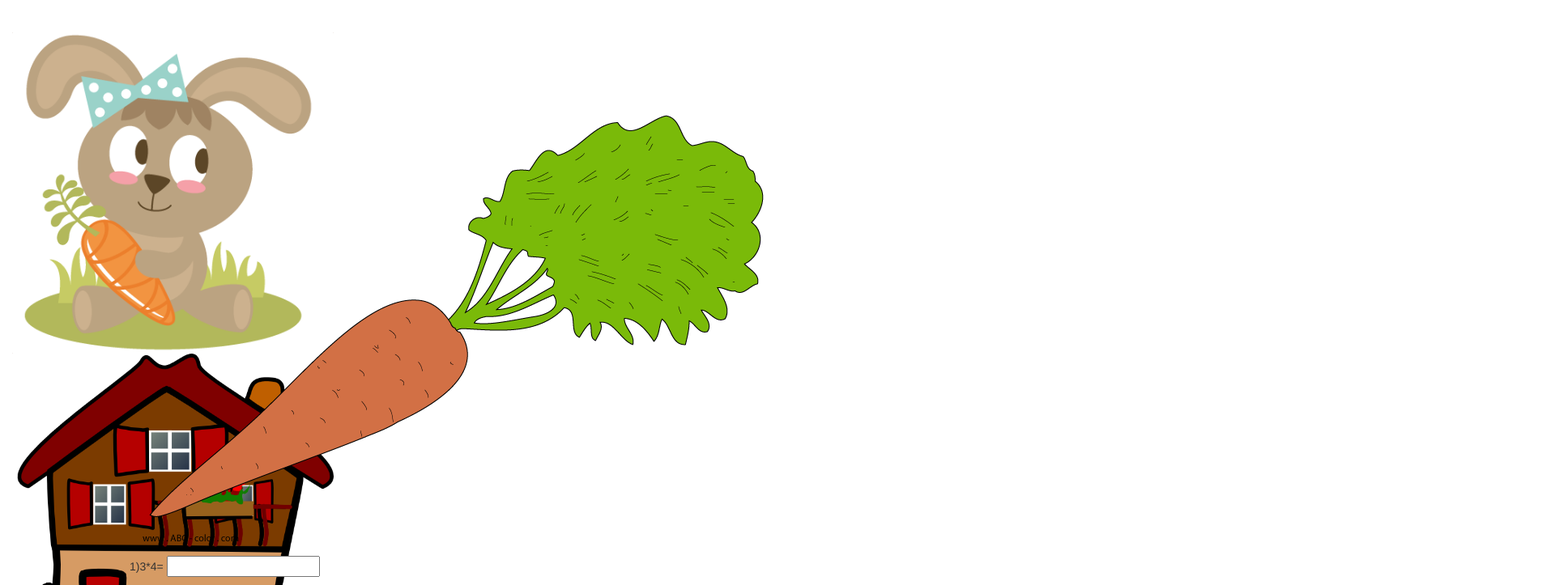
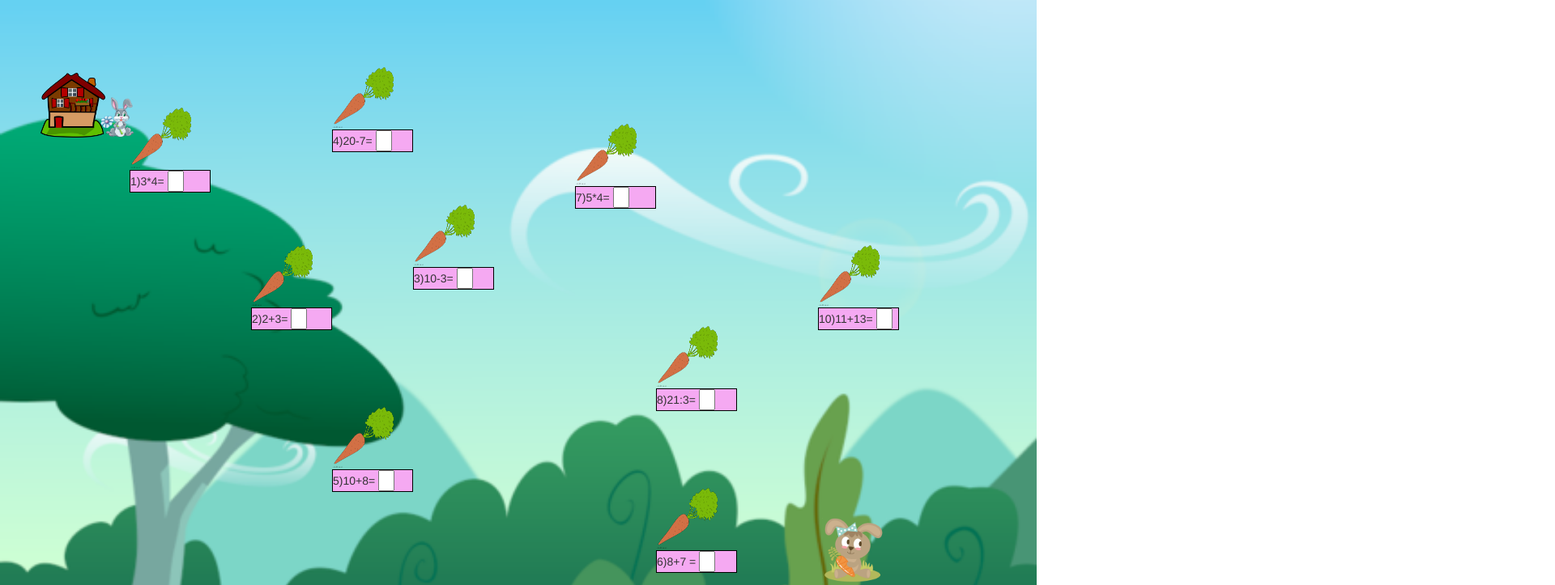
Before and after one commit to MarianaLucut/mariana_animation, a plain HTML site: page index.html in a window 1280 px wide. Shown: the top 723 px of the page at 81% size, 1920 px wide, since content can reach past the window. Drawn offline with nearby package versions, Linux system fonts and the light colour scheme.

Commit message:
changes in html and javascript files

```diff
--- a/index.html
+++ b/index.html
@@ -4,7 +4,7 @@
   <meta charset="utf-8">
       <meta name="viewport" content="width=device-width, initial-scale=1.0">
   <link rel="stylesheet" href="http://maxcdn.bootstrapcdn.com/bootstrap/3.3.5/css/bootstrap.min.css">
-  <link rel="stylesheet" type="text/css" href="../project 2/css/design.css">
+  <link rel="stylesheet" type="text/css" href="css/design.css">
 	<script src="https://ajax.googleapis.com/ajax/libs/jquery/1.11.3/jquery.min.js"></script>
 	<script src="http://maxcdn.bootstrapcdn.com/bootstrap/3.3.5/js/bootstrap.min.js"></script>
   </head>
--- a/javascript/script.js
+++ b/javascript/script.js
@@ -57,10 +57,9 @@ var questions = [{
 
 
 var remainQuestions = questions.length;
-var listOfQuestions=display();
+var listOfQuestions= displayImagesAndQuestions();
 $('body').append(listOfQuestions);
-//alert( $("#1").attr("id") );
-display2();
+setQuestionsPositions();
 displayMessage();
 
 
@@ -69,7 +68,7 @@ function displayMessage()
   $("#mesaj").html("Iepurasului ii este foame.Il ajuti sa manance tot?").show().delay(3000).fadeOut();
   $("#mesaj").addClass("warning");
  }
- function display()
+function displayImagesAndQuestions()
 {
         var output="";
         var aux;
@@ -81,7 +80,7 @@ $("#mesaj").addClass("warning");
         return output;
 }
 
-  function display2()
+  function setQuestionsPositions()
   {
           for(var j = 0; j<questions.length; j++)
         {
```
Lines whose indentation alone changed are shown as unchanged.
